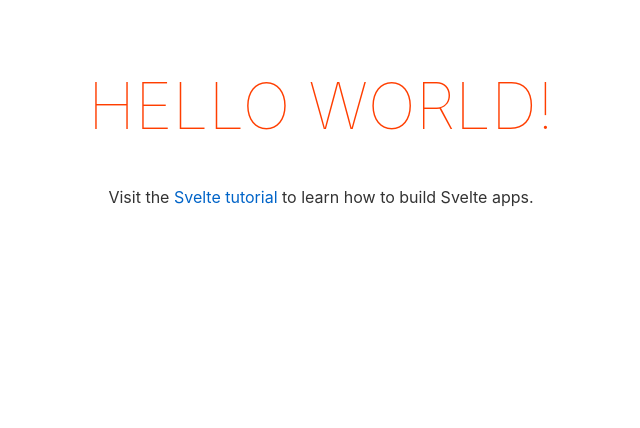
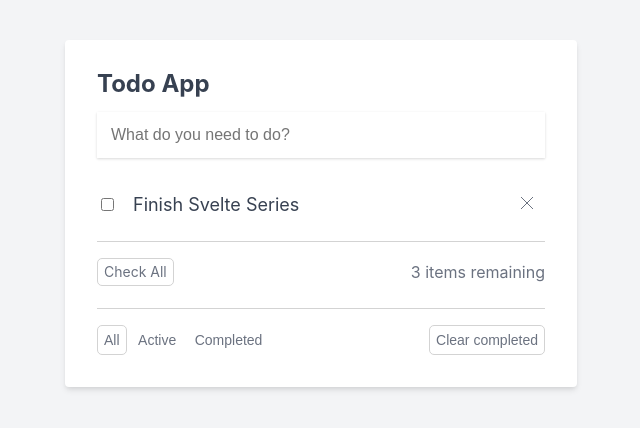
Before and after one commit to drehimself/lc-svelte-todo, a Svelte app: page / in a window 1280 px wide. Shown: the top 428 px of the page, without its empty margins (319-959 px from the left). Built offline with nearby package versions, Linux system fonts and the light colour scheme.

Commit message:
Todo App Starting Point

```diff
--- a/public/index.html
+++ b/public/index.html
@@ -7,7 +7,7 @@
 	<title>Svelte app</title>
 
 	<link rel='icon' type='image/png' href='/favicon.png'>
-	<link rel='stylesheet' href='/global.css'>
+	<!-- <link rel='stylesheet' href='/global.css'> -->
 	<link rel='stylesheet' href='/build/bundle.css'>
 
 	<script defer src='/build/bundle.js'></script>
--- a/src/App.svelte
+++ b/src/App.svelte
@@ -1,30 +1,65 @@
 <script>
-	export let name;
+  import "./css/reset.css";
+  import "./css/style.css";
 </script>
 
-<main>
-	<h1>Hello {name}!</h1>
-	<p>Visit the <a href="https://svelte.dev/tutorial">Svelte tutorial</a> to learn how to build Svelte apps.</p>
-</main>
+<div class="todo-app-container">
+  <div class="todo-app">
+    <h2>Todo App</h2>
+    <form action="#">
+      <input
+        type="text"
+        class="todo-input"
+        placeholder="What do you need to do?"
+      />
+    </form>
 
-<style>
-	main {
-		text-align: center;
-		padding: 1em;
-		max-width: 240px;
-		margin: 0 auto;
-	}
+    <ul class="todo-list">
+      <li class="todo-item-container">
+        <div class="todo-item">
+          <input type="checkbox" />
+          <span class="todo-item-label">Finish Svelte Series</span>
+          <!-- <input
+            type="text"
+            class="todo-item-input"
+            value="Finish Svelte Series"
+          /> -->
+        </div>
+        <button class="x-button">
+          <svg
+            class="x-button-icon"
+            fill="none"
+            viewBox="0 0 24 24"
+            stroke="currentColor"
+          >
+            <path
+              strokeLinecap="round"
+              strokeLinejoin="round"
+              strokeWidth={2}
+              d="M6 18L18 6M6 6l12 12"
+            />
+          </svg>
+        </button>
+      </li>
+    </ul>
 
-	h1 {
-		color: #ff3e00;
-		text-transform: uppercase;
-		font-size: 4em;
-		font-weight: 100;
-	}
+    <div class="check-all-container">
+      <div>
+        <div class="button">Check All</div>
+      </div>
 
-	@media (min-width: 640px) {
-		main {
-			max-width: none;
-		}
-	}
-</style>
+      <span>3 items remaining</span>
+    </div>
+
+    <div class="other-buttons-container">
+      <div>
+        <button class="button filter-button filter-button-active"> All </button>
+        <button class="button filter-button">Active</button>
+        <button class="button filter-button">Completed</button>
+      </div>
+      <div>
+        <button class="button">Clear completed</button>
+      </div>
+    </div>
+  </div>
+</div>
--- /dev/null
+++ b/src/css/reset.css
@@ -0,0 +1,48 @@
+/* http://meyerweb.com/eric/tools/css/reset/
+   v2.0 | 20110126
+   License: none (public domain)
+*/
+
+html, body, div, span, applet, object, iframe,
+h1, h2, h3, h4, h5, h6, p, blockquote, pre,
+a, abbr, acronym, address, big, cite, code,
+del, dfn, em, img, ins, kbd, q, s, samp,
+small, strike, strong, sub, sup, tt, var,
+b, u, i, center,
+dl, dt, dd, ol, ul, li,
+fieldset, form, label, legend,
+table, caption, tbody, tfoot, thead, tr, th, td,
+article, aside, canvas, details, embed,
+figure, figcaption, footer, header, hgroup,
+menu, nav, output, ruby, section, summary,
+time, mark, audio, video {
+	margin: 0;
+	padding: 0;
+	border: 0;
+	font-size: 100%;
+	font: inherit;
+	vertical-align: baseline;
+}
+/* HTML5 display-role reset for older browsers */
+article, aside, details, figcaption, figure,
+footer, header, hgroup, menu, nav, section {
+	display: block;
+}
+body {
+	line-height: 1;
+}
+ol, ul {
+	list-style: none;
+}
+blockquote, q {
+	quotes: none;
+}
+blockquote:before, blockquote:after,
+q:before, q:after {
+	content: '';
+	content: none;
+}
+table {
+	border-collapse: collapse;
+	border-spacing: 0;
+}
--- /dev/null
+++ b/src/css/style.css
@@ -0,0 +1,137 @@
+*, *::before, *::after {
+  box-sizing: border-box;
+}
+
+body {
+  margin: 0;
+  font-family: -apple-system, BlinkMacSystemFont, 'Segoe UI', 'Roboto', 'Oxygen',
+    'Ubuntu', 'Cantarell', 'Fira Sans', 'Droid Sans', 'Helvetica Neue',
+    sans-serif;
+  -webkit-font-smoothing: antialiased;
+  -moz-osx-font-smoothing: grayscale;
+}
+
+.todo-app-container {
+  min-height: 100vh;
+  padding: 10px;
+  background: #f3f4f6;
+}
+
+.todo-app {
+  margin: auto;
+  margin-top: 30px;
+  padding: 2rem;
+  background: white;
+  border-radius: 0.25rem;
+  box-shadow: 0 4px 6px -1px rgba(0, 0, 0, 0.1), 0 2px 4px -1px rgba(0, 0, 0, 0.06);
+  max-width: 32rem;
+  color: #374151;
+}
+
+h2 {
+  font-size: 24px;
+  font-weight: bold;
+}
+
+.todo-input {
+  width: 100%;
+  border: none;
+  box-shadow: 0 1px 3px 0 rgba(0, 0, 0, 0.1), 0 1px 2px 0 rgba(0, 0, 0, 0.06);
+  padding: 14px;
+  font-size: 16px;
+  margin-top: 16px;
+}
+
+.todo-list {
+  margin-top: 32px;
+}
+
+.todo-item-container {
+  display: flex;
+  justify-content: space-between;
+  align-items: center;
+  margin-top: 24px;
+}
+
+.todo-item {
+  display: flex;
+  align-items: center;
+  flex: 1;
+  font-size: 18px;
+  margin-right: 24px;
+}
+
+.todo-item-label {
+  margin-left: 16px;
+}
+
+.todo-item-input {
+  margin-left: 8px;
+  width: 100%;
+  border: none;
+  box-shadow: 0 1px 3px 0 rgba(0, 0, 0, 0.1), 0 1px 2px 0 rgba(0, 0, 0, 0.06);
+  padding: 8px;
+  font-size: 18px;
+}
+
+.line-through {
+  text-decoration: line-through;
+}
+
+.x-button {
+  background: white;
+  color: #6B7280;
+  border: none;
+  cursor: pointer;
+}
+
+.x-button:hover {
+  color: #1F2937;
+}
+
+.x-button-icon {
+  width: 1.5rem;
+  height: 1.5rem;
+}
+
+.button {
+  color: #6B7280;
+  font-size: 14px;
+  background: white;
+  border: 1px solid lightgray;
+  padding: 6px;
+  border-radius: 5px;
+  cursor: pointer;
+}
+
+.button:hover {
+  border: 1px solid lightgray;
+}
+
+.filter-button {
+  border: 1px solid white;
+}
+
+.filter-button-active {
+  border: 1px solid lightgray;
+}
+
+.check-all-container {
+  display: flex;
+  justify-content: space-between;
+  align-items: center;
+  color: #6B7280;
+  margin-top: 22px;
+  padding-top: 16px;
+  border-top: 1px solid lightgray;
+}
+
+.other-buttons-container {
+  display: flex;
+  justify-content: space-between;
+  align-items: center;
+  color: #6B7280;
+  margin-top: 22px;
+  padding-top: 16px;
+  border-top: 1px solid lightgray;
+}
--- a/src/main.js
+++ b/src/main.js
@@ -2,9 +2,6 @@ import App from './App.svelte';
 
 const app = new App({
 	target: document.body,
-	props: {
-		name: 'world'
-	}
 });
 
 export default app;
```
